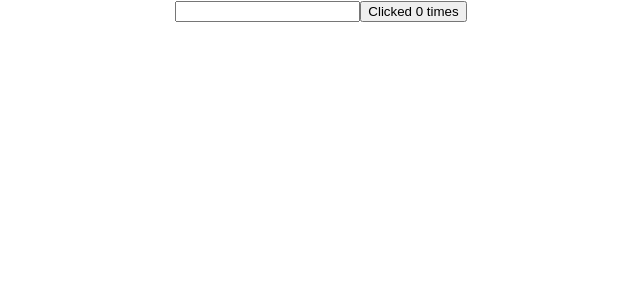
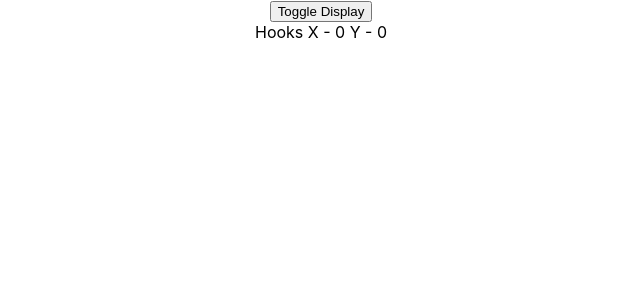
Before and after one commit to recnepspencer/hooks, a React (Create React App) app: page / in a window 1280 px wide. Shown: the top 300 px of the page, without its empty margins (319-959 px from the left). Built offline with nearby package versions, Linux system fonts and the light colour scheme.

Commit message:
mouseover useEffect

```diff
--- a/src/App.js
+++ b/src/App.js
@@ -6,11 +6,15 @@ import HookCounterTwo from './Components/HookCounterTwo';
 import HookCounterThree from './Components/HookCounterThree';
 import HookCounterFour from './Components/HookCounterFour';
 import UseEffectCounterOne from './Components/useEffectCounterOne';
+import HookMouse from './Components/HookMouse';
+import MouseContainer from './Components/MouseContainer';
 
 function App() {
   return (
     <div className="App">
-      <UseEffectCounterOne></UseEffectCounterOne>
+      <MouseContainer></MouseContainer>
+      {/* <HookMouse></HookMouse> */}
+      {/* <UseEffectCounterOne></UseEffectCounterOne> */}
       {/* <HookCounterFour></HookCounterFour> */}
       {/* <HookCounterTwo></HookCounterTwo>
       <HookCounterThree></HookCounterThree> */}
--- /dev/null
+++ b/src/Components/HookMouse.js
@@ -0,0 +1,28 @@
+import React, {useState, useEffect} from 'react'
+
+
+function HookMouse() {
+    const [x, setX] = useState(0)
+    const [y, setY] = useState(0)
+    const logMousePosition = e => {
+        console.log('Mouse event')
+        setX(e.clientX)
+        setY(e.clientY)
+    }
+    useEffect(() => {
+        console.log('useEffect Called')
+        window.addEventListener('mousemove', logMousePosition)
+
+        return () => {
+            console.log('component unmounting code')
+            window.removeEventListener('mousemove', logMousePosition)
+        }
+    }, [])
+  return (
+    <div>
+        Hooks X - {x} Y - {y}
+    </div>
+  )
+}
+
+export default HookMouse
--- /dev/null
+++ b/src/Components/MouseContainer.js
@@ -0,0 +1,14 @@
+import React, { useEffect, useState } from 'react'
+import HookMouse from './HookMouse'
+
+function MouseContainer() {
+    const [display, setDisplay] = useState(true)
+  return (
+    <div>
+        <button onClick={() => setDisplay(!display)}> Toggle Display</button>
+        {display && <HookMouse></HookMouse>}
+    </div>
+  )
+}
+
+export default MouseContainer
```
